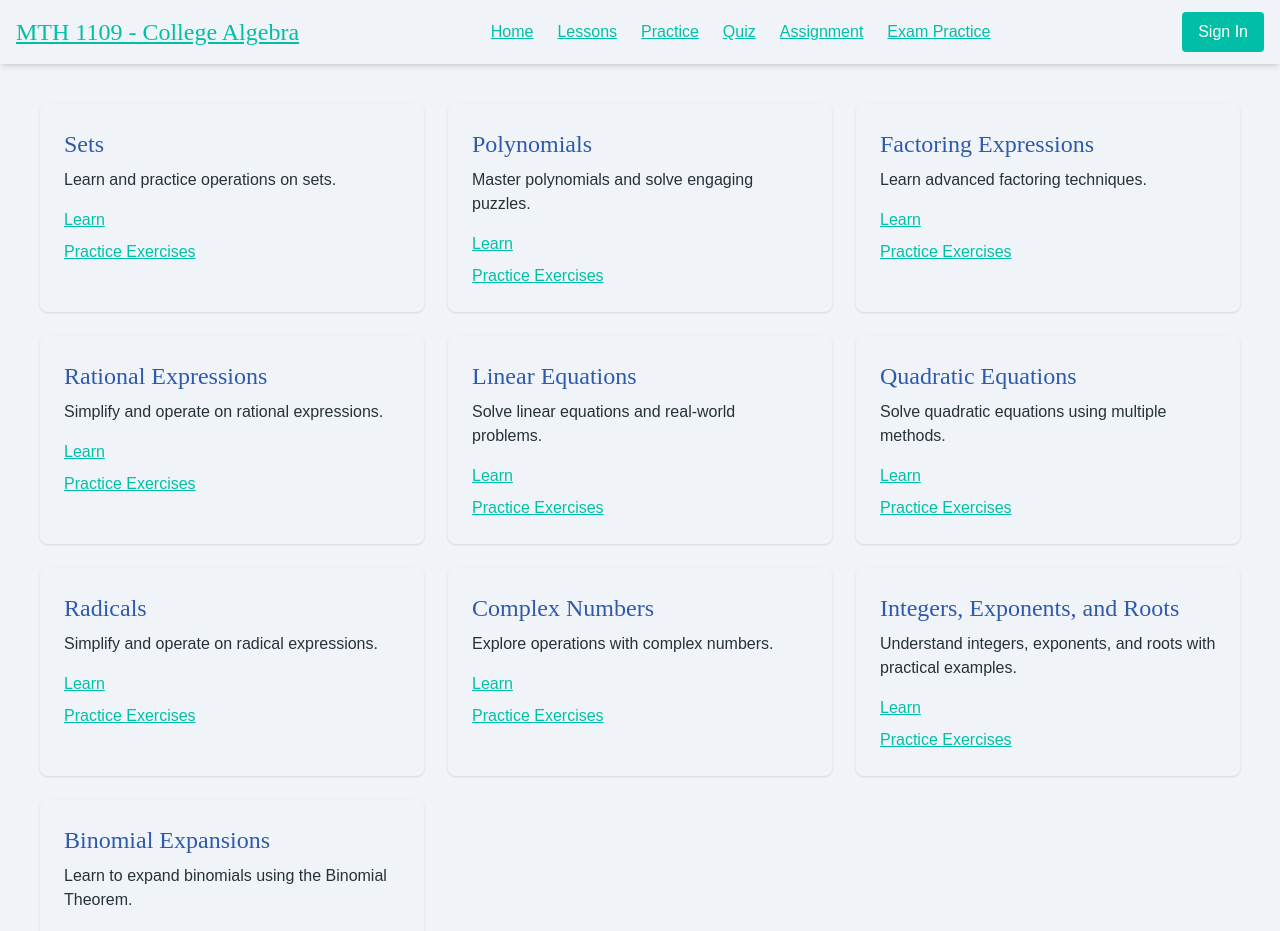
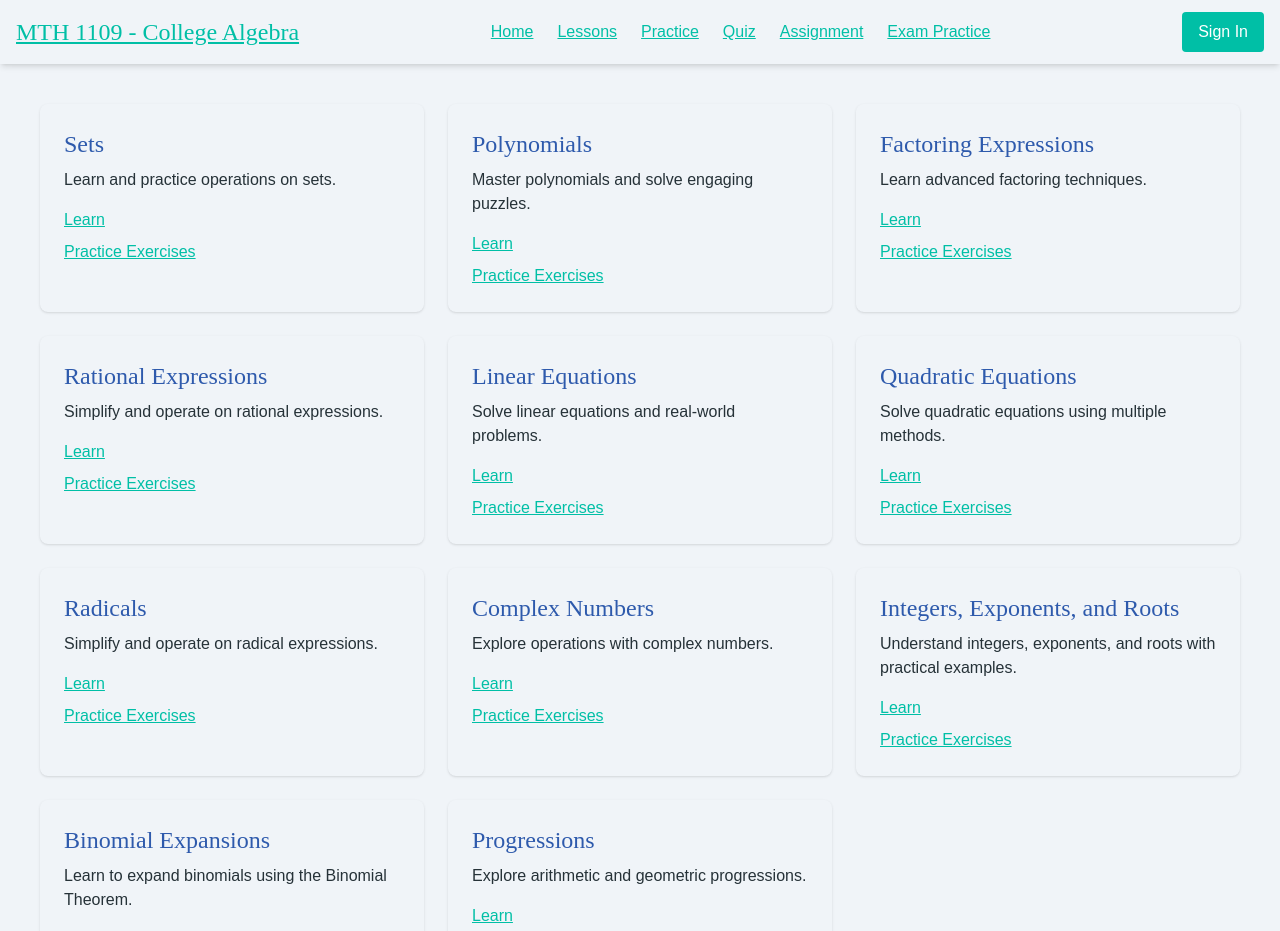
Before and after one commit to amukiria/college-algebra-app, a Next.js app: page / in a window 1280 px wide. Shown: the top 931 px of the page. Built offline with nearby package versions, Linux system fonts and the light colour scheme; no server answers.

Commit message:
updated dashboard to show progressions card

```diff
--- a/src/app/lessons/page.js
+++ b/src/app/lessons/page.js
@@ -90,6 +90,15 @@ export default function Dashboard() {
         { title: "Practice Exercises", path: "/lessons/binomial/practice" }
       ]
     },
+    {
+      title: "Progressions",
+      path: "/lessons/progressions",
+      description: "Explore arithmetic and geometric progressions.",
+      links: [
+        { title: "Learn", path: "/lessons/progressions/learn" },
+        { title: "Practice Exercises", path: "/lessons/progressions/practice" }
+      ]
+    },
   ];
 
   return (
--- a/src/app/page.js
+++ b/src/app/page.js
@@ -90,6 +90,15 @@ export default function Dashboard() {
         { title: "Practice Exercises", path: "/lessons/binomial/practice" }
       ]
     },
+    {
+      title: "Progressions",
+      path: "/lessons/progressions",
+      description: "Explore arithmetic and geometric progressions.",
+      links: [
+        { title: "Learn", path: "/lessons/progressions/learn" },
+        { title: "Practice Exercises", path: "/lessons/progressions/practice" }
+      ]
+    },
   ];
 
   return (
```
